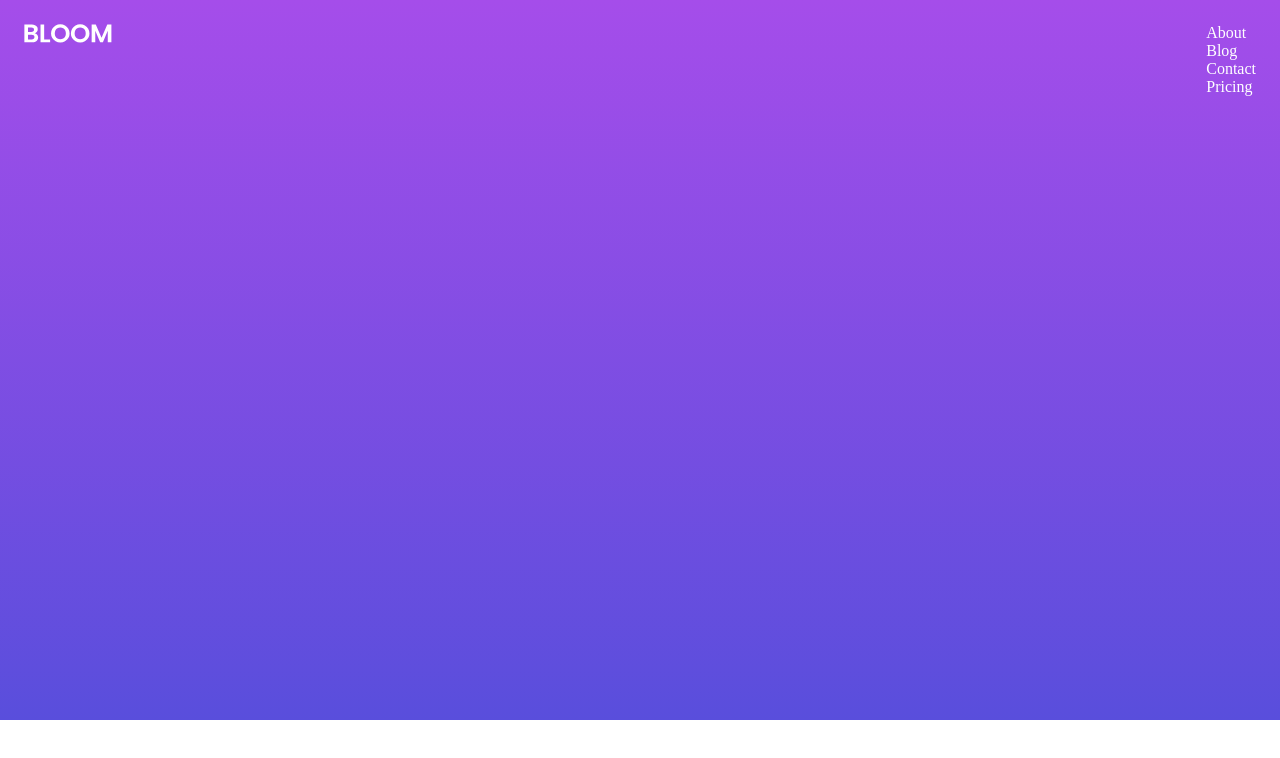
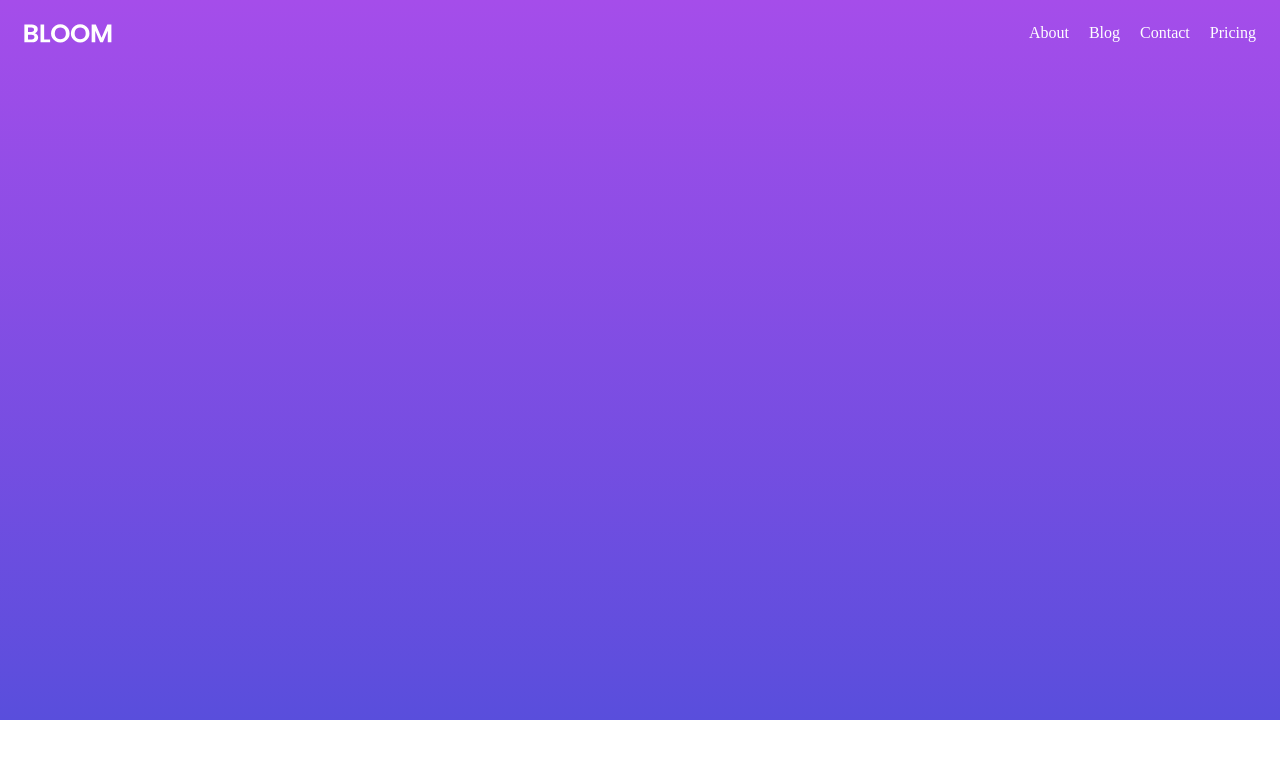
Before and after one commit to Lovethrech/BLOOM-Chel, a Vue app: page / in a window 1280 px wide. Shown: the top 758 px of the page. Built offline with nearby package versions, Linux system fonts and the light colour scheme.

Commit message:
...working on home-hero nav-header component.

```diff
--- a/src/components/home/hero/HomeHero.vue
+++ b/src/components/home/hero/HomeHero.vue
@@ -28,9 +28,14 @@ import NavLink from '@/components/nav/NavLink.vue';
     background: linear-gradient(to bottom, #A54dea, #594edc);
     padding:24px;
 }
-.home-hero-mini-ctn{
+.home-hero-mini-ctn, .home-hero-mini-ctn-nav{
     display:flex;
     flex-direction: row;
+}
+.home-hero-mini-ctn{
     justify-content: space-between;
 }
+.home-hero-mini-ctn-nav{
+    gap:20px;
+}
 </style>
```
